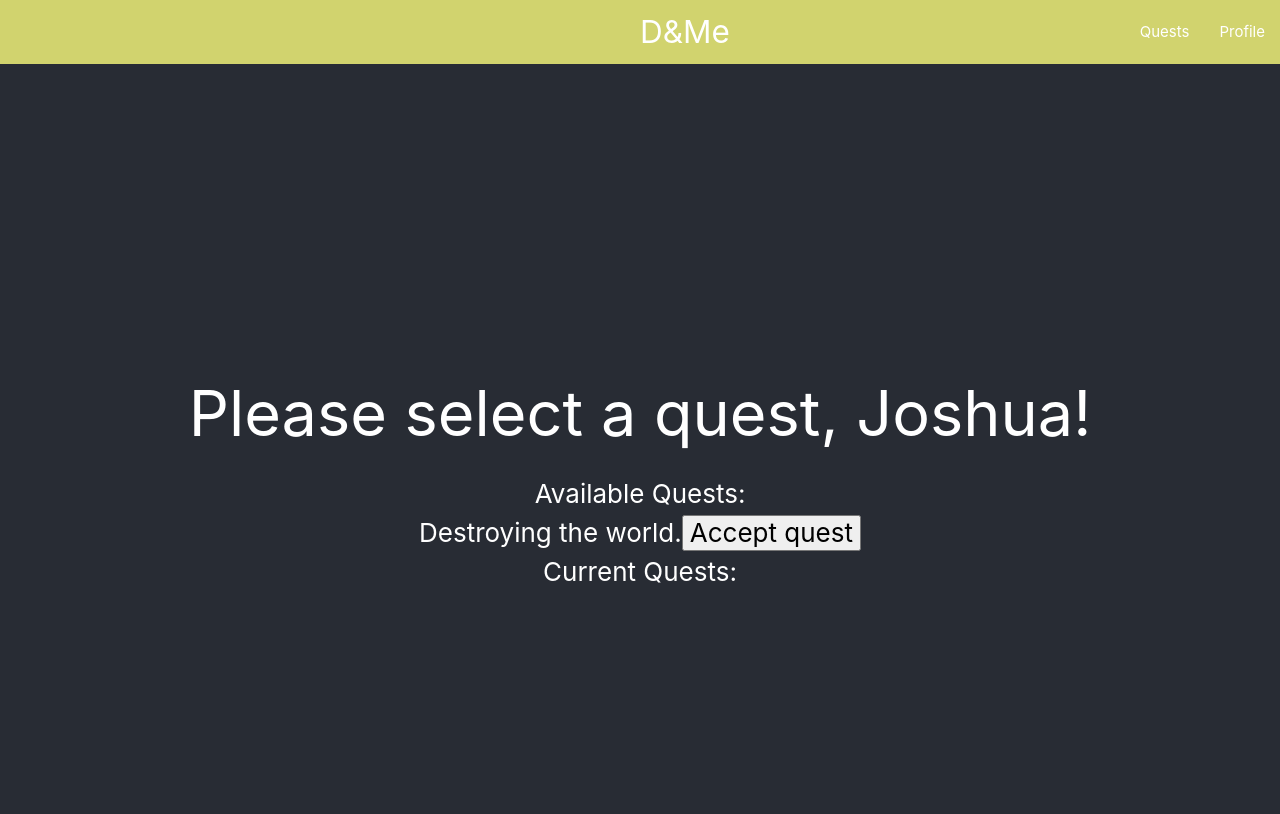
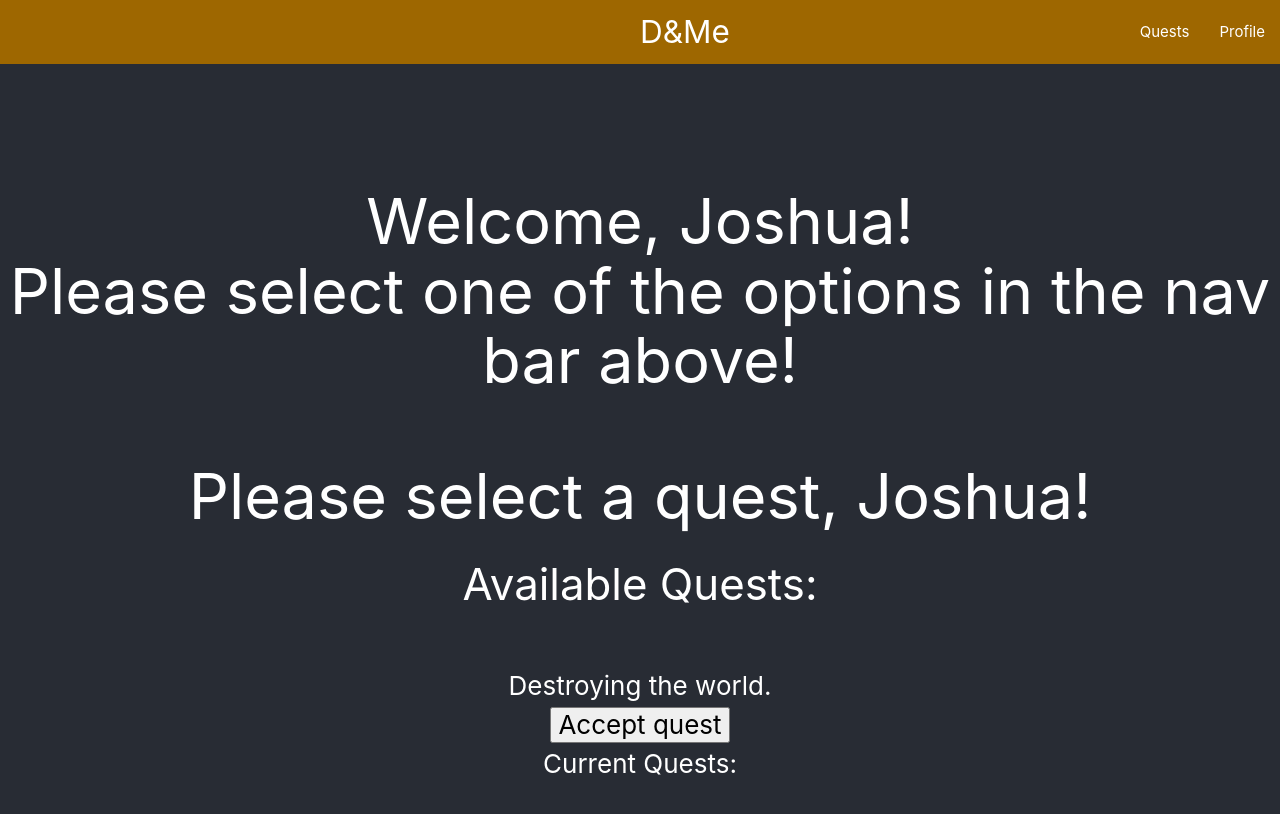
Before and after one commit to JoshuaBevers/React-Solo-Frontend, a React (Create React App) app in the folder ui/: page /quests in a window 1280 px wide. Shown: the top 814 px of the page. Built offline with nearby package versions, Linux system fonts and the light colour scheme; the HTML template or start-up script is replaced by a standard one.

Commit message:
CSS change.

```diff
--- a/ui/src/App.css
+++ b/ui/src/App.css
@@ -38,5 +38,5 @@
 }
 
 .nav-wrapper {
-  background-color: rgb(209, 211, 110);
+  background-color: rgb(158, 103, 0);
 }
--- a/ui/src/App.js
+++ b/ui/src/App.js
@@ -8,6 +8,7 @@ import { addQuest } from "./context/reducers";
 //components
 import Profile from "./components/profile";
 import Quests from "./components/quests";
+import Home from "./components/home";
 
 function App() {
   const LoadedPlayer = new Player(1, "Joshua", 1, 1, 1, 1, 1, 1, 10, []);
@@ -27,7 +28,9 @@ function App() {
       <Router>
         <nav>
           <div className="nav-wrapper">
-            <a className="brand-logo">D&Me</a>
+            <a href="/" className="brand-logo">
+              D&Me
+            </a>
 
             <ul id="nav-mobile" className="right hide-on-med-and-down">
               <li>
@@ -41,6 +44,7 @@ function App() {
         </nav>
         <div className="App-header">
           <StateProvider value={useReducer(addQuest, initialState.player)}>
+            {<Route path="/" component={Home} />}
             {<Route path="/quests" component={Quests} />}
             {<Route path="/profile" component={Profile} />}
           </StateProvider>
--- /dev/null
+++ b/ui/src/components/home.jsx
@@ -0,0 +1,16 @@
+import React, { useContext } from "react";
+import StateContext from "../context";
+
+const Home = () => {
+  const [player] = useContext(StateContext);
+  const { name } = player;
+  return (
+    <h1>
+      Welcome, {name}!
+      <br />
+      Please select one of the options in the nav bar above!
+    </h1>
+  );
+};
+
+export default Home;
--- a/ui/src/components/profile.css
+++ /dev/null
@@ -1,3 +0,0 @@
-nav {
-  background-color: orange;
-}
--- a/ui/src/components/profile.jsx
+++ b/ui/src/components/profile.jsx
@@ -1,9 +1,8 @@
 import React, { useContext } from "react";
 import StateContext from "../context";
-import "./profile.css";
 
 const Profile = () => {
-  const [player, dispatch] = useContext(StateContext);
+  const [player] = useContext(StateContext);
   const { name, hp, str, int, con, idle, relaxed, wis, level, quests } = player;
   return (
     <div>
--- a/ui/src/components/quests.jsx
+++ b/ui/src/components/quests.jsx
@@ -1,17 +1,16 @@
 import React, { useContext } from "react";
 import StateContext from "../context";
-import * as JSON from "../util/attribute-quests/strength.json";
 
 const Quests = () => {
   const [player, dispatch] = useContext(StateContext);
-  console.log(player);
   const { name, quests } = player;
   return (
     <div className="quest-list">
       <h1>Please select a quest, {name}!</h1>
-      Available Quests:
+      <h3>Available Quests:</h3>
       <br />
       Destroying the world.
+      <br />
       <button
         onClick={() =>
           dispatch({
--- a/ui/src/engine/quest-generation.js
+++ b/ui/src/engine/quest-generation.js
@@ -1 +1,3 @@
+import * as JSON from "../util/attribute-quests/strength.json";
+
 export function generateQuest() {}
```
